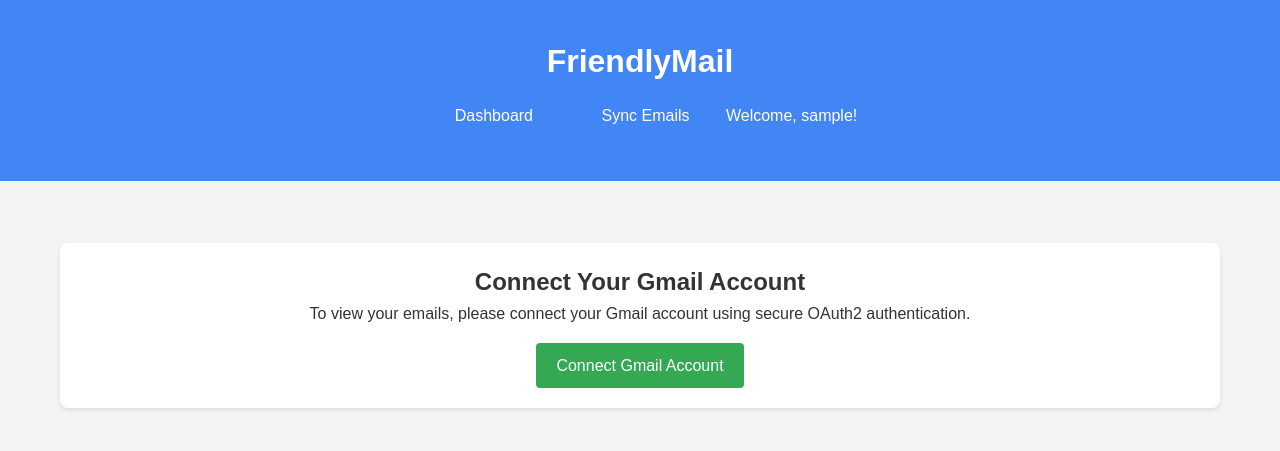
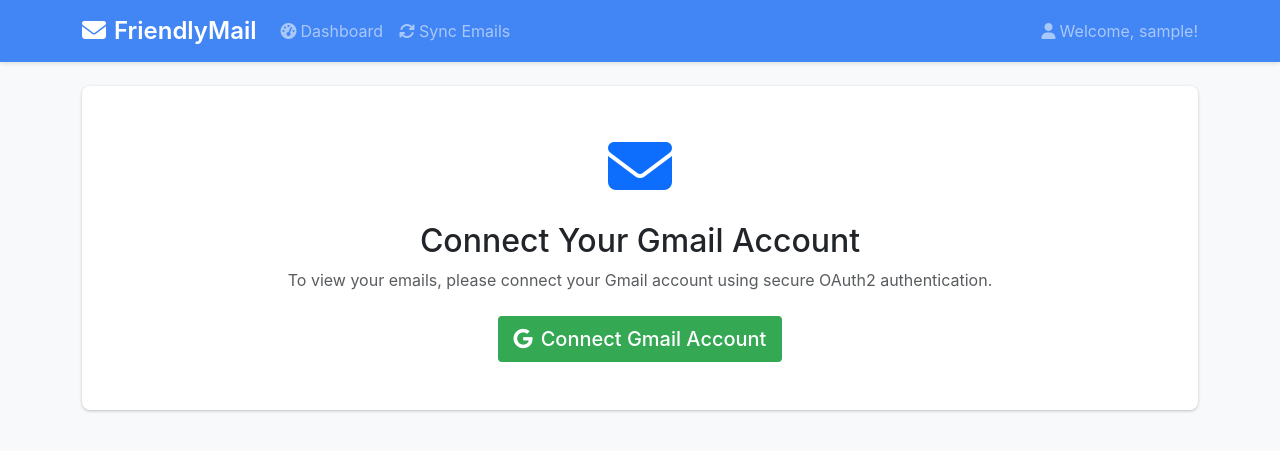
Before and after one commit to nicolas61v/friendlymail, a Django app: page /dashboard/ in a window 1280 px wide. Shown: the top 451 px of the page. Run offline with Django 4.2, Linux system fonts and the light colour scheme; the visitor is signed in with stand-in values (Sample User, id 1).

Commit message:
improved UX/UI

```diff
--- a/templates/base.html
+++ b/templates/base.html
@@ -4,55 +4,180 @@
     <meta charset="UTF-8">
     <meta name="viewport" content="width=device-width, initial-scale=1.0">
     <title>{% block title %}FriendlyMail - Gmail Integration{% endblock %}</title>
+
+    <!-- Bootstrap 5 CSS -->
+    <link href="https://cdn.jsdelivr.net/npm/bootstrap@5.3.2/dist/css/bootstrap.min.css" rel="stylesheet">
+
+    <!-- Font Awesome Icons -->
+    <link href="https://cdnjs.cloudflare.com/ajax/libs/font-awesome/6.5.1/css/all.min.css" rel="stylesheet">
+
+    <!-- Custom CSS -->
     <style>
-        * { margin: 0; padding: 0; box-sizing: border-box; }
-        body { font-family: Arial, sans-serif; line-height: 1.6; color: #333; background: #f4f4f4; }
-        .container { max-width: 1200px; margin: 0 auto; padding: 20px; }
-        .header { background: #4285f4; color: white; padding: 1rem 0; margin-bottom: 2rem; }
-        .header h1 { text-align: center; }
-        .nav { text-align: center; margin: 1rem 0; }
-        .nav a { color: white; text-decoration: none; margin: 0 1rem; padding: 0.5rem 1rem; border-radius: 4px; }
-        .nav a:hover { background: rgba(255,255,255,0.2); }
-        .btn { background: #4285f4; color: white; padding: 10px 20px; text-decoration: none; border-radius: 4px; display: inline-block; border: none; cursor: pointer; }
-        .btn:hover { background: #3367d6; }
-        .btn-success { background: #34a853; }
-        .btn-success:hover { background: #2d8f46; }
-        .card { background: white; padding: 20px; margin: 10px 0; border-radius: 8px; box-shadow: 0 2px 4px rgba(0,0,0,0.1); }
-        .email-item { border-bottom: 1px solid #eee; padding: 15px 0; }
-        .email-item:last-child { border-bottom: none; }
-        .email-subject { font-weight: bold; margin-bottom: 5px; }
-        .email-meta { color: #666; font-size: 0.9em; }
-        .messages { margin: 1rem 0; }
-        .message { padding: 10px; margin: 5px 0; border-radius: 4px; }
-        .message.success { background: #d4edda; color: #155724; border: 1px solid #c3e6cb; }
-        .message.error { background: #f8d7da; color: #721c24; border: 1px solid #f5c6cb; }
-        .login-form { max-width: 400px; margin: 2rem auto; }
-        .form-group { margin: 1rem 0; }
-        .form-group label { display: block; margin-bottom: 5px; }
-        .form-group input { width: 100%; padding: 8px; border: 1px solid #ddd; border-radius: 4px; }
-        .text-center { text-align: center; }
-        .mb-2 { margin-bottom: 1rem; }
+        :root {
+            --primary-color: #4285f4;
+            --primary-hover: #3367d6;
+            --success-color: #34a853;
+            --success-hover: #2d8f46;
+            --danger-color: #ea4335;
+            --warning-color: #fbbc04;
+            --secondary-color: #9aa0a6;
+        }
+
+        body {
+            font-family: 'Google Sans', -apple-system, BlinkMacSystemFont, 'Segoe UI', Roboto, sans-serif;
+            background: #f8f9fa;
+            color: #202124;
+        }
+
+        .navbar-brand {
+            font-weight: 600;
+            font-size: 1.5rem;
+        }
+
+        .card {
+            border: none;
+            border-radius: 8px;
+            box-shadow: 0 1px 3px rgba(60,64,67,.3);
+            transition: box-shadow 0.3s ease;
+        }
+
+        .card:hover {
+            box-shadow: 0 2px 8px rgba(60,64,67,.15);
+        }
+
+        .btn {
+            border-radius: 4px;
+            font-weight: 500;
+            text-decoration: none;
+            border: none;
+            transition: all 0.2s ease;
+        }
+
+        .btn-primary {
+            background-color: var(--primary-color);
+            border-color: var(--primary-color);
+        }
+
+        .btn-primary:hover {
+            background-color: var(--primary-hover);
+            border-color: var(--primary-hover);
+        }
+
+        .btn-success {
+            background-color: var(--success-color);
+            border-color: var(--success-color);
+        }
+
+        .btn-success:hover {
+            background-color: var(--success-hover);
+            border-color: var(--success-hover);
+        }
+
+        .email-item {
+            border-bottom: 1px solid #e8eaed;
+            padding: 16px 0;
+            transition: background-color 0.2s ease;
+        }
+
+        .email-item:hover {
+            background-color: #f8f9fa;
+        }
+
+        .email-item:last-child {
+            border-bottom: none;
+        }
+
+        .email-subject {
+            font-weight: 600;
+            margin-bottom: 4px;
+            color: #202124;
+        }
+
+        .email-meta {
+            color: #5f6368;
+            font-size: 0.875rem;
+        }
+
+        .navbar {
+            box-shadow: 0 2px 4px rgba(0,0,0,.1);
+        }
+
+        .alert {
+            border: none;
+            border-radius: 8px;
+        }
+
+        /* Custom button styles for dashboard actions */
+        .dashboard-actions .btn {
+            margin: 2px;
+            padding: 8px 16px;
+            font-size: 0.875rem;
+            display: inline-flex;
+            align-items: center;
+            gap: 6px;
+        }
+
+        .dashboard-actions .btn i {
+            font-size: 1rem;
+        }
+
+        @media (max-width: 768px) {
+            .dashboard-actions {
+                display: flex;
+                flex-direction: column;
+                gap: 8px;
+            }
+
+            .dashboard-actions .btn {
+                justify-content: center;
+                width: 100%;
+            }
+        }
     </style>
 </head>
 <body>
-    <div class="header">
+    <!-- Bootstrap Navbar -->
+    <nav class="navbar navbar-expand-lg navbar-dark" style="background-color: var(--primary-color);">
         <div class="container">
-            <h1>FriendlyMail</h1>
+            <a class="navbar-brand" href="{% url 'dashboard' %}">
+                <i class="fas fa-envelope me-2"></i>FriendlyMail
+            </a>
+
             {% if user.is_authenticated %}
-            <div class="nav">
-                <a href="{% url 'dashboard' %}">Dashboard</a>
-                <a href="{% url 'sync_emails' %}">Sync Emails</a>
-                <span>Welcome, {{ user.username }}!</span>
+            <button class="navbar-toggler" type="button" data-bs-toggle="collapse" data-bs-target="#navbarNav">
+                <span class="navbar-toggler-icon"></span>
+            </button>
+
+            <div class="collapse navbar-collapse" id="navbarNav">
+                <ul class="navbar-nav me-auto">
+                    <li class="nav-item">
+                        <a class="nav-link" href="{% url 'dashboard' %}">
+                            <i class="fas fa-tachometer-alt me-1"></i>Dashboard
+                        </a>
+                    </li>
+                    <li class="nav-item">
+                        <a class="nav-link" href="{% url 'sync_emails' %}">
+                            <i class="fas fa-sync me-1"></i>Sync Emails
+                        </a>
+                    </li>
+                </ul>
+
+                <span class="navbar-text">
+                    <i class="fas fa-user me-1"></i>Welcome, {{ user.username }}!
+                </span>
             </div>
             {% endif %}
         </div>
-    </div>
+    </nav>
 
-    <div class="container">
+    <div class="container mt-4">
         {% if messages %}
         <div class="messages">
             {% for message in messages %}
-            <div class="message {{ message.tags }}">{{ message }}</div>
+            <div class="alert alert-{{ message.tags|default:'info' }} alert-dismissible fade show" role="alert">
+                {{ message|safe }}
+                <button type="button" class="btn-close" data-bs-dismiss="alert"></button>
+            </div>
             {% endfor %}
         </div>
         {% endif %}
@@ -60,5 +185,8 @@
         {% block content %}
         {% endblock %}
     </div>
+
+    <!-- Bootstrap JS -->
+    <script src="https://cdn.jsdelivr.net/npm/bootstrap@5.3.2/dist/js/bootstrap.bundle.min.js"></script>
 </body>
 </html>
--- a/templates/gmail_app/dashboard.html
+++ b/templates/gmail_app/dashboard.html
@@ -16,68 +16,120 @@
 
 {% if not has_gmail %}
 <div class="card text-center">
-    <h2>Connect Your Gmail Account</h2>
-    <p class="mb-2">To view your emails, please connect your Gmail account using secure OAuth2 authentication.</p>
-    <a href="{% url 'connect_gmail' %}" class="btn btn-success">Connect Gmail Account</a>
+    <div class="card-body py-5">
+        <i class="fas fa-envelope fa-4x text-primary mb-4"></i>
+        <h2 class="card-title">Connect Your Gmail Account</h2>
+        <p class="card-text text-muted mb-4">To view your emails, please connect your Gmail account using secure OAuth2 authentication.</p>
+        <a href="{% url 'connect_gmail' %}" class="btn btn-success btn-lg">
+            <i class="fab fa-google me-2"></i>Connect Gmail Account
+        </a>
+    </div>
 </div>
 {% else %}
 <div class="card">
-    <div style="display: flex; justify-content: space-between; align-items: center;">
-        <h2>📧 Your Gmail: {{ gmail_account.email }}</h2>
+    <div class="card-body">
+        <div class="d-flex flex-column flex-md-row justify-content-between align-items-start align-items-md-center mb-3">
+            <div class="mb-3 mb-md-0">
+                <h2 class="card-title mb-1">
+                    <i class="fas fa-envelope text-primary me-2"></i>Your Gmail: {{ gmail_account.email }}
+                </h2>
+                <small class="text-muted">
+                    <strong>Status:</strong>
+                    <span id="connection-status" class="text-success">
+                        <i class="fas fa-check-circle me-1"></i>Connected
+                    </span> |
+                    <strong>Last Updated:</strong> {{ gmail_account.updated_at|date:"M d, Y H:i" }}
+                </small>
+            </div>
+
             <div class="dashboard-actions">
-            <a href="{% url 'sync_emails' %}" class="btn" id="sync-btn">🔄 Sync Emails</a>
-            <a href="{% url 'ai_config' %}" class="btn btn-ai">🤖 AI Config</a>
-            <a href="{% url 'ai_responses' %}" class="btn btn-ai">📤 AI Responses</a>
-            <button onclick="toggleLogs()" class="btn btn-secondary">📋 System Logs</button>
-            <button onclick="confirmDisconnect()" class="btn btn-danger">🔌 Disconnect</button>
+                <a href="{% url 'sync_emails' %}" class="btn btn-primary" id="sync-btn">
+                    <i class="fas fa-sync"></i>Sync Emails
+                </a>
+                <a href="{% url 'ai_config' %}" class="btn btn-secondary">
+                    <i class="fas fa-robot"></i>AI Config
+                </a>
+                <a href="{% url 'ai_responses' %}" class="btn btn-info">
+                    <i class="fas fa-paper-plane"></i>AI Responses
+                </a>
+                <button onclick="toggleLogs()" class="btn btn-outline-secondary">
+                    <i class="fas fa-clipboard-list"></i>System Logs
+                </button>
+                <button onclick="confirmDisconnect()" class="btn btn-outline-danger">
+                    <i class="fas fa-unlink"></i>Disconnect
+                </button>
             </div>
         </div>
-
-    <!-- Connection Status -->
-    <div style="margin-top: 10px;">
-        <small style="color: #5f6368;">
-            <strong>Status:</strong>
-            <span id="connection-status" style="color: #137333;">✅ Connected</span> |
-            <strong>Last Updated:</strong> {{ gmail_account.updated_at|date:"M d, Y H:i" }}
-        </small>
     </div>
 </div>
 
 <!-- System Logs Panel (Initially Hidden) -->
-<div id="logs-panel" class="card" style="display: none; max-height: 300px; overflow-y: auto; background: #f8f9fa;">
-    <h4>📋 System Logs (Last 100 entries)</h4>
-    <pre id="logs-content" style="font-size: 12px; margin: 0;">Loading logs...</pre>
-    <button onclick="refreshLogs()" class="btn btn-sm" style="margin-top: 10px;">🔄 Refresh Logs</button>
+<div id="logs-panel" class="card" style="display: none;">
+    <div class="card-header bg-light">
+        <h5 class="mb-0">
+            <i class="fas fa-clipboard-list me-2"></i>System Logs (Last 100 entries)
+        </h5>
+    </div>
+    <div class="card-body" style="max-height: 300px; overflow-y: auto;">
+        <pre id="logs-content" class="small text-muted mb-0">Loading logs...</pre>
+    </div>
+    <div class="card-footer">
+        <button onclick="refreshLogs()" class="btn btn-sm btn-outline-primary">
+            <i class="fas fa-sync me-1"></i>Refresh Logs
+        </button>
+    </div>
 </div>
 
 <div class="card">
-    <h3>Recent Emails ({{ emails.count }})</h3>
-
+    <div class="card-header bg-light">
+        <h3 class="mb-0">
+            <i class="fas fa-inbox me-2"></i>Recent Emails ({{ emails.count }})
+        </h3>
+    </div>
+    <div class="card-body p-0">
         {% if emails %}
             {% for email in emails %}
-        <div class="email-item">
+            <div class="email-item px-3">
+                <div class="row align-items-center">
+                    <div class="col-md-8">
                         <div class="email-subject">
-                <a href="{% url 'email_detail' email.id %}" style="text-decoration: none; color: #1a73e8;">
+                            <a href="{% url 'email_detail' email.id %}" class="text-decoration-none">
+                                {% if not email.is_read %}
+                                    <i class="fas fa-circle text-primary me-2" style="font-size: 0.5rem;"></i>
+                                {% endif %}
                                 {{ email.subject|default:"(No Subject)" }}
                             </a>
                         </div>
                         <div class="email-meta">
-                <strong>From:</strong> {{ email.sender }}<br>
-                <strong>Date:</strong> {{ email.received_date|date:"M d, Y H:i" }}
-                {% if not email.is_read %}<span style="color: #ea4335; font-weight: bold;"> • UNREAD</span>{% endif %}
-            </div>
+                            <i class="fas fa-user me-1"></i><strong>From:</strong> {{ email.sender }}
                             {% if email.body_plain %}
-            <div style="margin-top: 8px; color: #5f6368; font-size: 0.9em;">
-                {{ email.body_plain|truncatechars:150 }}
+                            <div class="mt-2 text-muted small">
+                                {{ email.body_plain|truncatechars:120 }}
                             </div>
                             {% endif %}
                         </div>
+                    </div>
+                    <div class="col-md-4 text-md-end">
+                        <small class="text-muted">
+                            <i class="fas fa-calendar me-1"></i>{{ email.received_date|date:"M d, Y H:i" }}
+                        </small>
+                        {% if not email.is_read %}
+                            <div class="mt-1">
+                                <span class="badge bg-primary">UNREAD</span>
+                            </div>
+                        {% endif %}
+                    </div>
+                </div>
+            </div>
             {% endfor %}
         {% else %}
-        <p style="color: #666; text-align: center; margin: 2rem 0;">
-            No emails found. Click "Sync Emails" to fetch your latest emails.
-        </p>
+            <div class="text-center py-5">
+                <i class="fas fa-inbox fa-3x text-muted mb-3"></i>
+                <p class="text-muted mb-3">No emails found.</p>
+                <p class="text-muted">Click "Sync Emails" to fetch your latest emails.</p>
+            </div>
         {% endif %}
+    </div>
 </div>
 {% endif %}
 
@@ -128,7 +180,7 @@
     const syncBtn = document.getElementById('sync-btn');
     if (syncBtn) {
         syncBtn.addEventListener('click', function() {
-            this.innerHTML = '⏳ Syncing...';
+            this.innerHTML = '<i class="fas fa-spinner fa-spin me-1"></i>Syncing...';
             this.style.pointerEvents = 'none';
         });
     }
```
Also changed, not shown: other parts of templates/gmail_app/dashboard.html (+1 -64 lines). Lines whose indentation alone changed are shown as unchanged.
